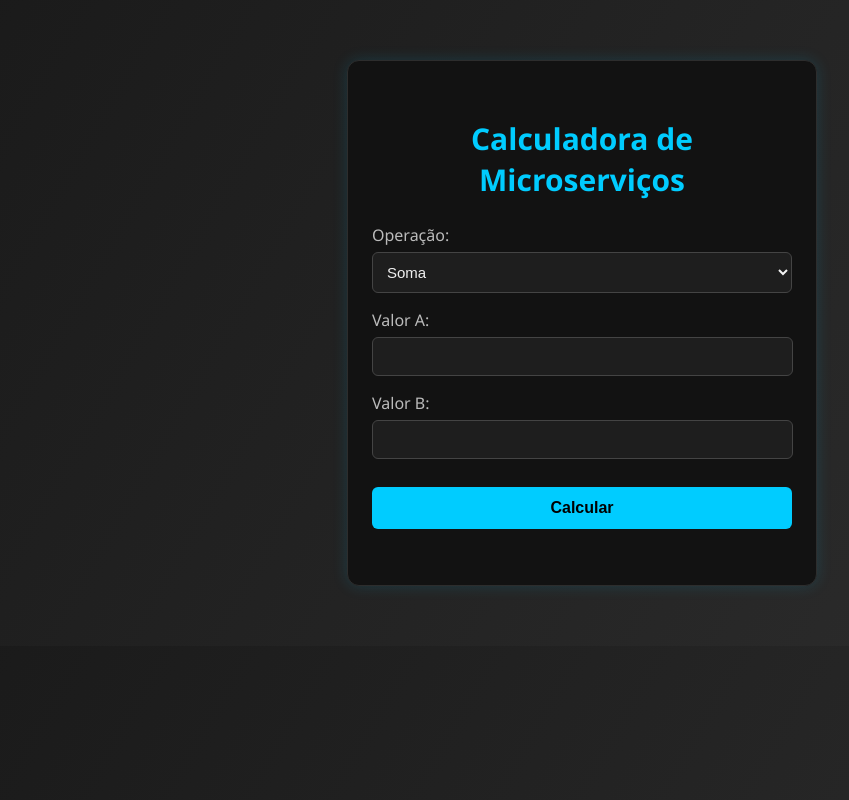
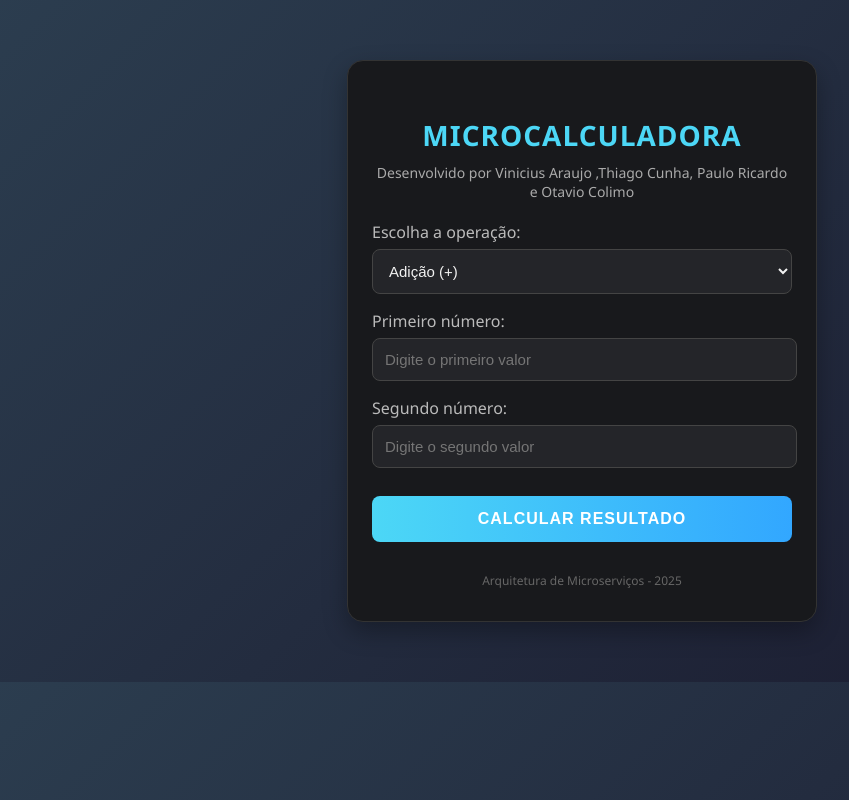
Before and after one commit to Viniciussinc/Calculadora_microservico, a website: page index.html in a window 1280 px wide. Shown: the whole page, without its empty margins (58-907 px from the left). Drawn offline with Linux system fonts and the light colour scheme.

Commit message:
Atualizaçoes no Front-end

```diff
--- a/index.html
+++ b/index.html
@@ -3,11 +3,11 @@
 <head>
   <meta charset="UTF-8">
   <meta name="viewport" content="width=device-width, initial-scale=1.0">
-  <title>Calculadora Usando Microserviços</title>
+  <title>Calculadora de Microserviços </title>
   <style>
     body {
       font-family: 'Segoe UI', Tahoma, Geneva, Verdana, sans-serif;
-      background: linear-gradient(120deg, #1a1a1a, #2e2e2e);
+      background: linear-gradient(135deg, #2c3e50, #1a1a2e);
       margin: 0;
       padding: 0;
       color: #f1f1f1;
@@ -16,18 +16,28 @@
     .container {
       max-width: 420px;
       margin: 60px auto;
-      background: #121212;
+      background: #18191c;
       padding: 32px 24px;
-      border-radius: 12px;
-      box-shadow: 0 0 15px rgba(0, 204, 255, 0.15);
-      border: 1px solid #2d2d2d;
+      border-radius: 16px;
+      box-shadow: 0 10px 25px rgba(0, 0, 0, 0.3);
+      border: 1px solid #333;
     }
 
     h2 {
       text-align: center;
-      color: #00ccff;
+      color: #4cd7f6;
       margin-bottom: 24px;
-      font-size: 30px;
+      font-size: 28px;
+      text-transform: uppercase;
+      letter-spacing: 1px;
+    }
+
+    .author {
+      text-align: center;
+      font-size: 14px;
+      color: #aaa;
+      margin-top: -15px;
+      margin-bottom: 20px;
     }
 
     label {
@@ -40,13 +50,21 @@
     input,
     select {
       width: 95%;
-      padding: 10px;
+      padding: 12px;
       margin-top: 6px;
-      border-radius: 6px;
+      border-radius: 8px;
       border: 1px solid #444;
-      background: #1e1e1e;
+      background: #242529;
       color: #f1f1f1;
       font-size: 15px;
+      transition: all 0.3s ease;
+    }
+
+    input:focus,
+    select:focus {
+      border-color: #4cd7f6;
+      outline: none;
+      box-shadow: 0 0 0 2px rgba(76, 215, 246, 0.2);
     }
 
     select{
@@ -69,55 +87,76 @@
     button {
       margin-top: 28px;
       width: 100%;
-      padding: 12px;
-      background: #00ccff;
-      color: #000;
+      padding: 14px;
+      background: linear-gradient(to right, #4cd7f6, #32a7ff);
+      color: #fff;
       border: none;
-      border-radius: 6px;
+      border-radius: 8px;
       font-size: 16px;
       font-weight: bold;
       cursor: pointer;
-      transition: background 0.3s ease;
+      transition: all 0.3s ease;
+      text-transform: uppercase;
+      letter-spacing: 1px;
     }
 
     button:hover {
-      background: #00aacc;
+      background: linear-gradient(to right, #32a7ff, #4cd7f6);
+      transform: translateY(-2px);
+      box-shadow: 0 5px 15px rgba(76, 215, 246, 0.3);
     }
 
     .result, .error {
       margin-top: 24px;
       text-align: center;
       font-size: 18px;
+      padding: 12px;
+      border-radius: 8px;
     }
 
     .result {
-      color: #00ff88;
+      color: #2ecc71;
+      background-color: rgba(46, 204, 113, 0.1);
+      border: 1px solid rgba(46, 204, 113, 0.3);
     }
 
     .error {
       color: #ff4d4d;
+      background-color: rgba(255, 77, 77, 0.1);
+      border: 1px solid rgba(255, 77, 77, 0.3);
+    }
+
+    .footer {
+      text-align: center;
+      margin-top: 30px;
+      color: #666;
+      font-size: 12px;
     }
   </style>
 </head>
 <body>
   <div class="container">
-    <h2>Calculadora de Microserviços</h2>
+    <h2>MicroCalculadora</h2>
+    <div class="author">Desenvolvido por Vinicius Araujo ,Thiago Cunha, Paulo Ricardo e Otavio Colimo</div>
     <form id="calcForm">
-      <label for="operation">Operação:</label>
+      <label for="operation">Escolha a operação:</label>
       <select id="operation" name="operation">
-        <option value="soma">Soma</option>
-        <option value="subtracao">Subtração</option>
-        <option value="multiplicacao">Multiplicação</option>
-        <option value="divisao">Divisão</option>
+        <option value="soma">Adição (+)</option>
+        <option value="subtracao">Subtração (-)</option>
+        <option value="multiplicacao">Multiplicação (×)</option>
+        <option value="divisao">Divisão (÷)</option>
       </select>
-      <label for="a">Valor A:</label>
-      <input type="number" id="a" name="a" required>
-      <label for="b">Valor B:</label>
-      <input type="number" id="b" name="b">
-      <button type="submit">Calcular</button>
+      <label for="a">Primeiro número:</label>
+      <input type="number" id="a" name="a" placeholder="Digite o primeiro valor" required>
+      <label for="b">Segundo número:</label>
+      <input type="number" id="b" name="b" placeholder="Digite o segundo valor" required>
+      <button type="submit">Calcular resultado</button>
     </form>
-    <div class="result" id="result"></div>
-    <div class="error" id="error"></div>
+    <div class="result" id="result" style="display: none;"></div>
+    <div class="error" id="error" style="display: none;"></div>
+    <div class="footer">
+      Arquitetura de Microserviços - 2025
+    </div>
   </div>
   <script>
     const form = document.getElementById('calcForm');
@@ -129,20 +168,16 @@
     form.addEventListener('submit', async (e) => {
     e.preventDefault();
     resultDiv.textContent = '';
+    resultDiv.style.display = 'none';
     errorDiv.textContent = '';
+    errorDiv.style.display = 'none';
     const operation = operationSelect.value;
 
     const a = parseFloat(document.getElementById('a').value);
     const b = parseFloat(bInput.value);
 
     try {
-
       // Verificando qual é a operação e fazendo a requisição
-      // Aqui você deve substituir `urlDaAplicação` pela URL correta do seu microserviço
-      // Exemplo: `https://calculadora-microservicos.vercel.app/api/ArquivoOperacao/`
-      // Dentro da pasta API você deve criar um arquivo para cada operação
-      // Exemplo: soma.js, subtracao.js, multiplicacao.js e divisao.js
-      // Cada arquivo deve exportar uma função que recebe os parâmetros e retorna o resultado
       let response;
       if (operation === "soma"){
         response = await fetch(`/api/soma/`, {
@@ -170,15 +205,18 @@
         });
       }
 
-      // Exivbindo o resultado
+      // Exibindo o resultado
       const data = await response.json();
       if (response.ok) {
         resultDiv.textContent = 'Resultado: ' + (data.result ?? JSON.stringify(data));
+        resultDiv.style.display = 'block';
       } else {
         errorDiv.textContent = data.error || 'Erro ao calcular.';
+        errorDiv.style.display = 'block';
       }
     } catch (err) {
       errorDiv.textContent = 'Erro de conexão com o servidor.';
+      errorDiv.style.display = 'block';
     }
   });
 
```
Also changed, not shown: package.json (added, +22 -0 lines), README.md, vercel.json, 2 other files.
